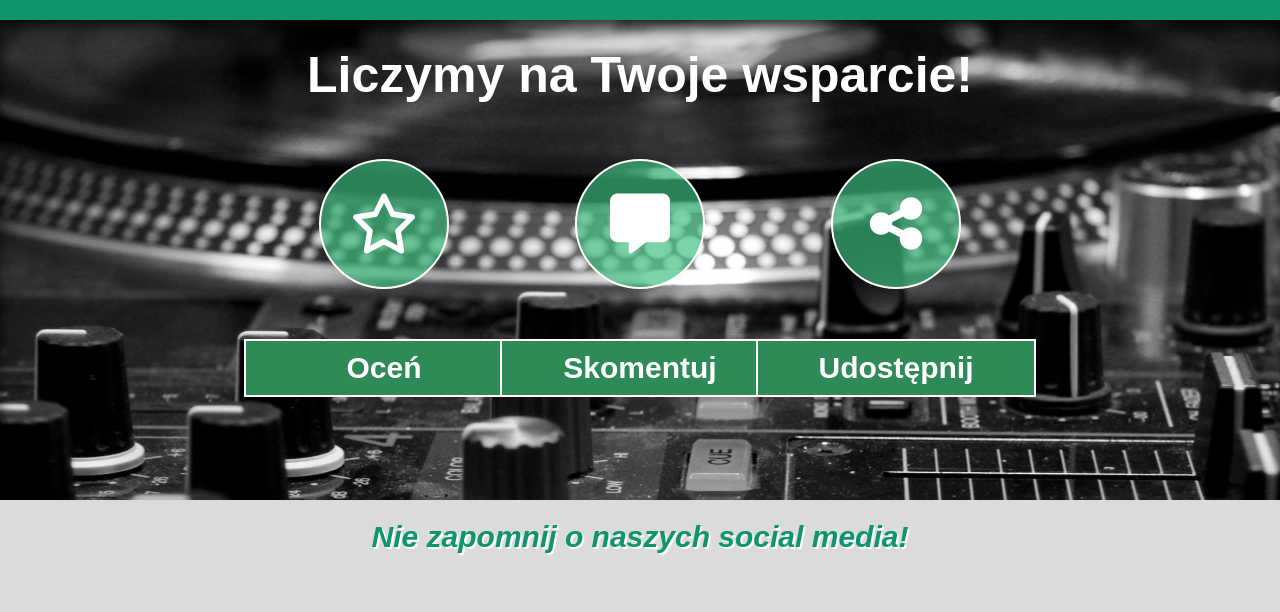
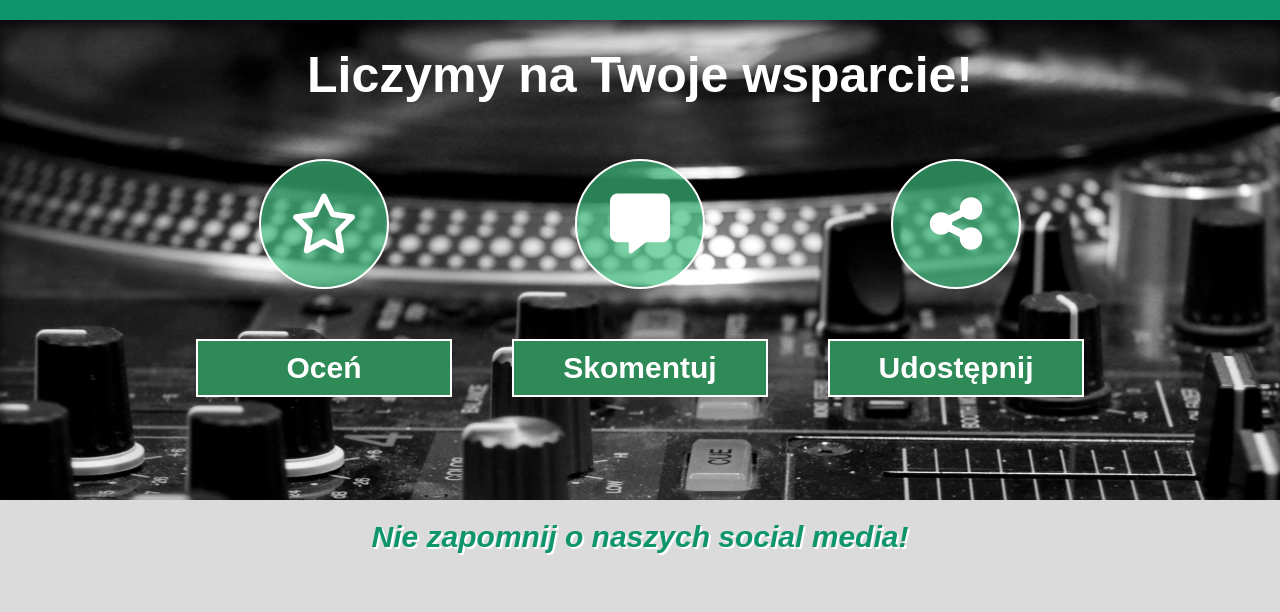
Before and after one commit to kamilwolanski/XBEATZ, a plain HTML site: page index.html in a window 1280 px wide. Shown: the part 1580-2192 px from the top of the page. Drawn offline with Linux system fonts and the light colour scheme.

Commit message:
FixedAkcje

```diff
--- a/style.css
+++ b/style.css
@@ -326,6 +326,8 @@ section > i:hover
     flex-direction: column;
     align-items: center;
     justify-content: center;
+    margin: 0 30px;
+    overflow-wrap: break-word;
 }
 .akcje > .akcja > .mediaImg
 {
@@ -344,7 +346,7 @@ section > i:hover
 {
     color: white;
     font-size: 30px;
-    width: 280px;
+    width: 100%;
     text-align: center;
     margin-top: 50px;
     background-color: seagreen;
```
